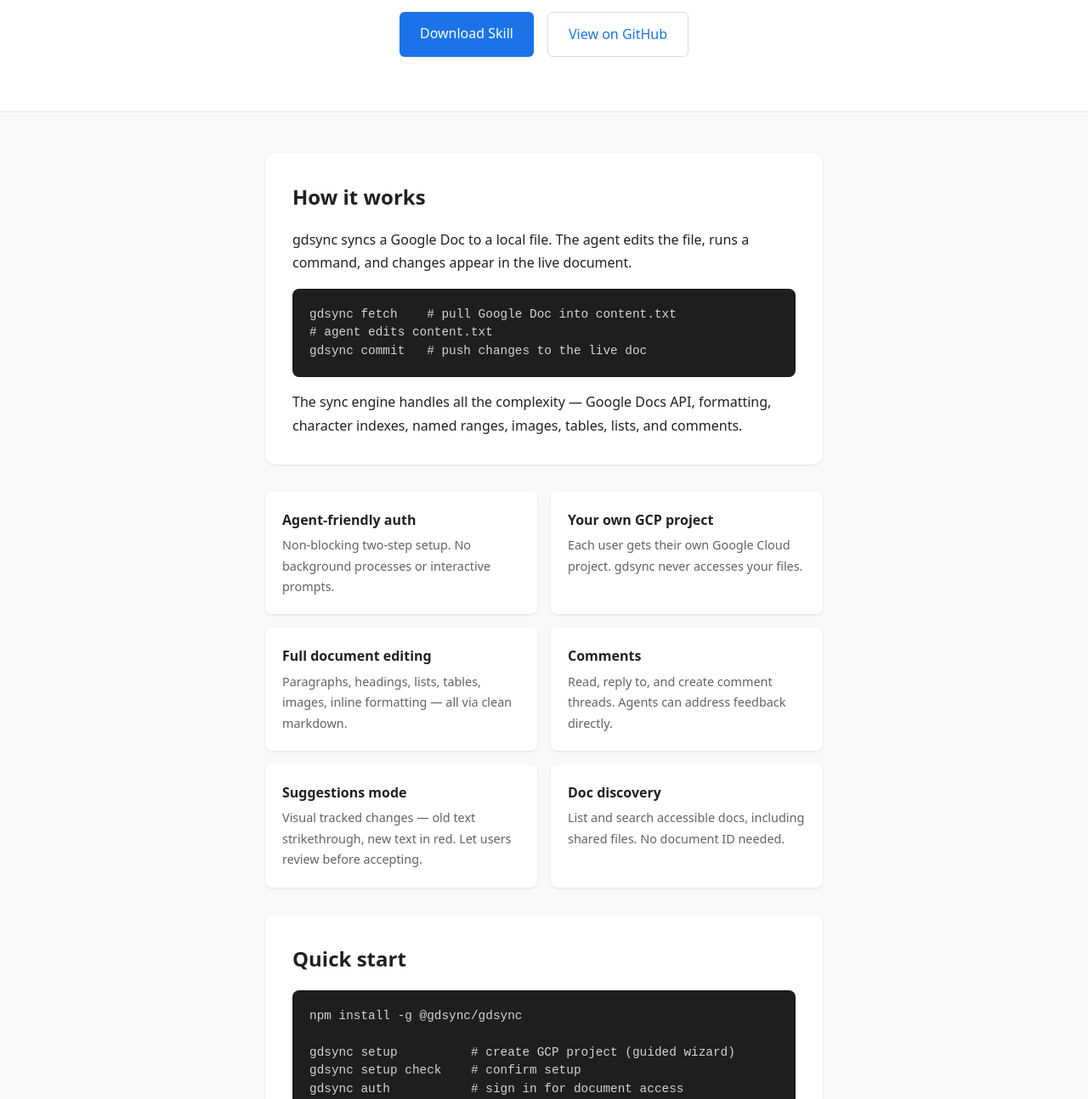
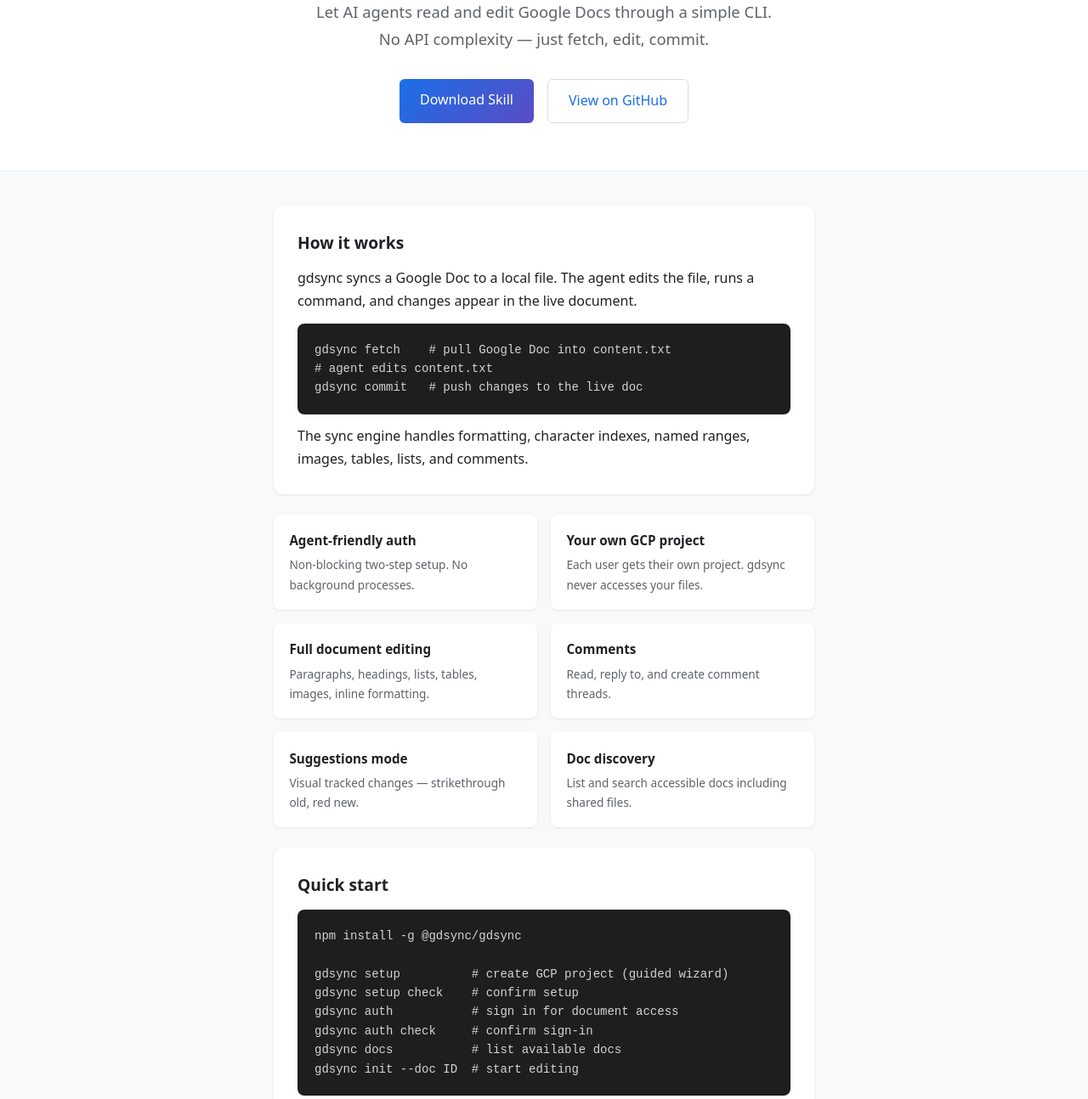
Before and after one commit to kylecooper7/gdsync, a website: page docs/index.html in a window 1280 px wide. Shown: the part 223-1517 px from the top of the page at 85% size. Drawn offline with Linux system fonts and the light colour scheme.

Commit message:
Add logo, consistent branding across all pages

```diff
--- a/docs/index.html
+++ b/docs/index.html
@@ -7,33 +7,35 @@
 <style>
 * { box-sizing: border-box; margin: 0; padding: 0; }
 body { font-family: system-ui, -apple-system, sans-serif; background: #f8f9fa; color: #202124; line-height: 1.7; }
-.hero { background: white; padding: 4rem 2rem; text-align: center; border-bottom: 1px solid #e8eaed; }
-.hero h1 { font-size: 2.5rem; margin-bottom: 0.5rem; }
-.hero p { font-size: 1.2rem; color: #5f6368; max-width: 600px; margin: 0 auto 2rem; }
+a { color: #1a6fe8; }
+.hero { background: white; padding: 3rem 2rem 3.5rem; text-align: center; border-bottom: 1px solid #e8eaed; }
+.hero img { width: 80px; height: 80px; margin-bottom: 1rem; }
+.hero h1 { font-size: 2.25rem; margin-bottom: 0.5rem; background: linear-gradient(135deg, #1a6fe8, #5b4cc4); -webkit-background-clip: text; -webkit-text-fill-color: transparent; }
+.hero p { font-size: 1.15rem; color: #5f6368; max-width: 560px; margin: 0 auto 2rem; }
 .buttons { display: flex; gap: 1rem; justify-content: center; flex-wrap: wrap; }
-.btn { display: inline-block; padding: 0.75rem 1.5rem; border-radius: 6px; text-decoration: none; font-weight: 500; font-size: 1rem; }
-.btn-primary { background: #1a73e8; color: white; }
-.btn-primary:hover { background: #1557b0; }
-.btn-secondary { background: white; color: #1a73e8; border: 1px solid #dadce0; }
-.btn-secondary:hover { background: #f1f3f4; }
-.container { max-width: 720px; margin: 0 auto; padding: 3rem 2rem; }
-.how-it-works { background: white; border-radius: 12px; padding: 2rem; margin-bottom: 2rem; box-shadow: 0 1px 3px rgba(0,0,0,0.1); }
-.how-it-works h2 { margin-bottom: 1rem; }
-pre { background: #1e1e1e; color: #d4d4d4; padding: 1.25rem; border-radius: 8px; overflow-x: auto; font-size: 0.9rem; line-height: 1.5; margin: 1rem 0; }
-.features { display: grid; grid-template-columns: 1fr 1fr; gap: 1rem; margin: 2rem 0; }
-.feature { background: white; border-radius: 8px; padding: 1.25rem; box-shadow: 0 1px 3px rgba(0,0,0,0.1); }
-.feature h3 { font-size: 1rem; margin-bottom: 0.25rem; }
-.feature p { font-size: 0.9rem; color: #5f6368; }
+.btn { display: inline-block; padding: 0.7rem 1.5rem; border-radius: 6px; text-decoration: none; font-weight: 500; font-size: 1rem; transition: opacity 0.15s; }
+.btn:hover { opacity: 0.85; }
+.btn-primary { background: linear-gradient(135deg, #1a6fe8, #5b4cc4); color: white; }
+.btn-secondary { background: white; color: #1a6fe8; border: 1px solid #dadce0; }
+.container { max-width: 700px; margin: 0 auto; padding: 2.5rem 2rem; }
+.card { background: white; border-radius: 12px; padding: 1.75rem; margin-bottom: 1.5rem; box-shadow: 0 1px 3px rgba(0,0,0,0.08); }
+.card h2 { margin-bottom: 0.75rem; font-size: 1.2rem; }
+pre { background: #1e1e1e; color: #d4d4d4; padding: 1.25rem; border-radius: 8px; overflow-x: auto; font-size: 0.875rem; line-height: 1.6; margin: 0.75rem 0; }
+.features { display: grid; grid-template-columns: 1fr 1fr; gap: 1rem; margin: 1.5rem 0; }
+.feature { background: white; border-radius: 8px; padding: 1.15rem; box-shadow: 0 1px 3px rgba(0,0,0,0.08); }
+.feature h3 { font-size: 0.95rem; margin-bottom: 0.2rem; color: #202124; }
+.feature p { font-size: 0.85rem; color: #5f6368; margin: 0; }
 footer { text-align: center; padding: 2rem; color: #5f6368; font-size: 0.85rem; }
-footer a { color: #1a73e8; text-decoration: none; }
+footer a { color: #1a6fe8; text-decoration: none; }
 @media (max-width: 600px) { .features { grid-template-columns: 1fr; } .hero h1 { font-size: 1.75rem; } }
 </style>
 </head>
 <body>
 
 <div class="hero">
+  <img src="logo.png" alt="gdsync logo">
   <h1>gdsync</h1>
-  <p>Let AI agents read and edit Google Docs through a simple CLI. No API complexity, no token juggling — just fetch, edit, commit.</p>
+  <p>Let AI agents read and edit Google Docs through a simple CLI. No API complexity — just fetch, edit, commit.</p>
   <div class="buttons">
     <a class="btn btn-primary" href="https://github.com/kylecooper7/gdsync/releases/latest/download/gdsync-skill.zip">Download Skill</a>
     <a class="btn btn-secondary" href="https://github.com/kylecooper7/gdsync">View on GitHub</a>
@@ -41,43 +43,25 @@
 </div>
 
 <div class="container">
-  <div class="how-it-works">
+  <div class="card">
     <h2>How it works</h2>
     <p>gdsync syncs a Google Doc to a local file. The agent edits the file, runs a command, and changes appear in the live document.</p>
     <pre>gdsync fetch    # pull Google Doc into content.txt
 # agent edits content.txt
 gdsync commit   # push changes to the live doc</pre>
-    <p>The sync engine handles all the complexity — Google Docs API, formatting, character indexes, named ranges, images, tables, lists, and comments.</p>
+    <p>The sync engine handles formatting, character indexes, named ranges, images, tables, lists, and comments.</p>
   </div>
 
   <div class="features">
-    <div class="feature">
-      <h3>Agent-friendly auth</h3>
-      <p>Non-blocking two-step setup. No background processes or interactive prompts.</p>
-    </div>
-    <div class="feature">
-      <h3>Your own GCP project</h3>
-      <p>Each user gets their own Google Cloud project. gdsync never accesses your files.</p>
-    </div>
-    <div class="feature">
-      <h3>Full document editing</h3>
-      <p>Paragraphs, headings, lists, tables, images, inline formatting — all via clean markdown.</p>
-    </div>
-    <div class="feature">
-      <h3>Comments</h3>
-      <p>Read, reply to, and create comment threads. Agents can address feedback directly.</p>
-    </div>
-    <div class="feature">
-      <h3>Suggestions mode</h3>
-      <p>Visual tracked changes — old text strikethrough, new text in red. Let users review before accepting.</p>
-    </div>
-    <div class="feature">
-      <h3>Doc discovery</h3>
-      <p>List and search accessible docs, including shared files. No document ID needed.</p>
-    </div>
+    <div class="feature"><h3>Agent-friendly auth</h3><p>Non-blocking two-step setup. No background processes.</p></div>
+    <div class="feature"><h3>Your own GCP project</h3><p>Each user gets their own project. gdsync never accesses your files.</p></div>
+    <div class="feature"><h3>Full document editing</h3><p>Paragraphs, headings, lists, tables, images, inline formatting.</p></div>
+    <div class="feature"><h3>Comments</h3><p>Read, reply to, and create comment threads.</p></div>
+    <div class="feature"><h3>Suggestions mode</h3><p>Visual tracked changes — strikethrough old, red new.</p></div>
+    <div class="feature"><h3>Doc discovery</h3><p>List and search accessible docs including shared files.</p></div>
   </div>
 
-  <div class="how-it-works">
+  <div class="card">
     <h2>Quick start</h2>
     <pre>npm install -g @gdsync/gdsync
 
```
Also changed, not shown: docs/privacy.html (+6 -5 lines), docs/terms.html (+6 -5 lines), docs/logo.png (added).
